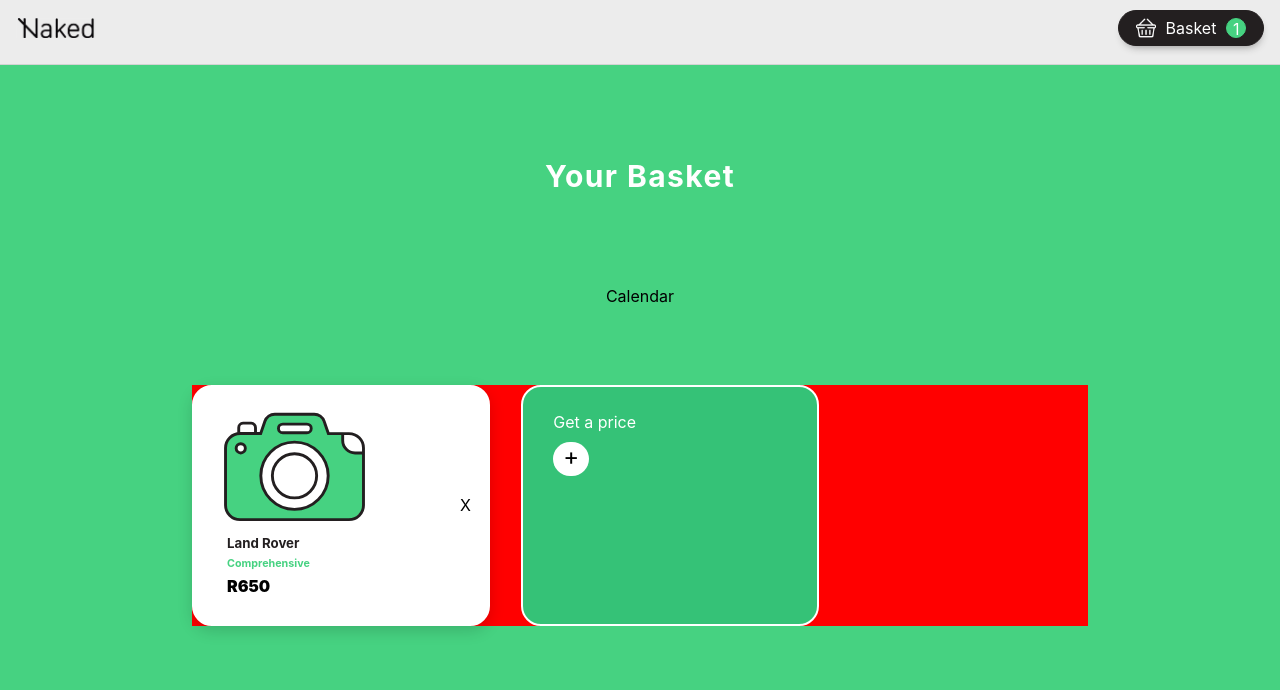
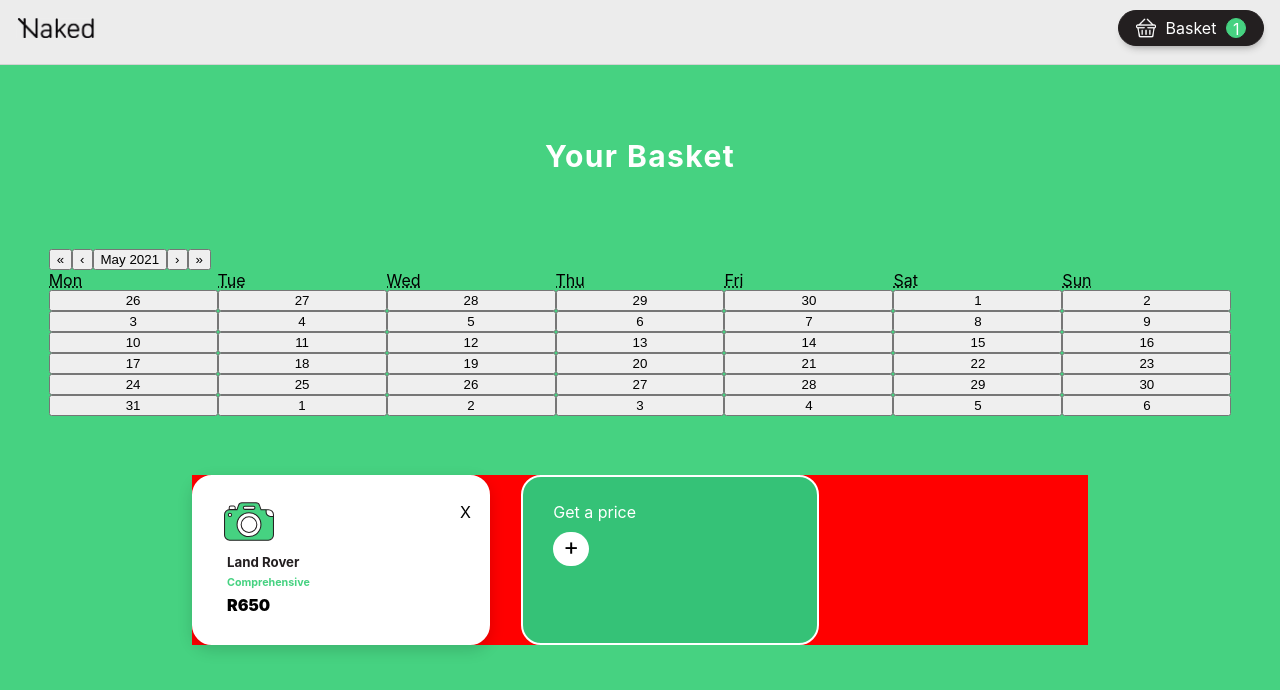
Before and after one commit to Plazmodium/NakedAssesment, a React (Create React App) app: page /basket in a window 1280 px wide. Shown: the top 690 px of the page. Built offline with nearby package versions, Linux system fonts and the light colour scheme.

Commit message:
feature(basket): creating calendar

```diff
--- a/package.json
+++ b/package.json
@@ -7,6 +7,7 @@
     "@testing-library/react": "^11.2.7",
     "@testing-library/user-event": "^12.8.3",
     "react": "^17.0.2",
+    "react-date-picker": "^8.1.1",
     "react-dom": "^17.0.2",
     "react-router-dom": "^5.2.0",
     "react-scripts": "4.0.3",
--- a/src/features/basket/basked.component.js
+++ b/src/features/basket/basked.component.js
@@ -1,16 +1,25 @@
 import './basket.component.css';
+import Calendar from 'react-calendar';
+import React, { useState } from 'react';
 import { useHistory } from 'react-router-dom';
 import NavBar from '../../shared/components/navbar/navbar.component';
 import ItemComponent from '../../shared/components/item/item.component';
 
 export default function BasketComponent() {
+	const [dateValue, setDateValue] = useState(new Date());
+
+	function c() {
+		console.log(dateValue);
+	}
 	return (
 		<div>
 			<NavBar></NavBar>
 			<div class="basket-container">
 				<div class="data-container">
 					<h2 class="basket-title">Your Basket</h2>
-					<div>Calendar</div>
+					<div onClick={c}>
+						<Calendar onChange={setDateValue} value={dateValue} />
+					</div>
 					<div class="item-collection-container">
 						<ItemComponent></ItemComponent>
 					</div>
--- a/src/shared/components/item/item.component.css
+++ b/src/shared/components/item/item.component.css
@@ -25,9 +25,9 @@
 }
 
 .delete {
+	display: flex;
+	justify-content: flex-end;
 	position: fixed;
-	justify-content: flex-end;
-	bottom: 285px;
 	left: 460px;
 	cursor: pointer;
 }
--- a/src/shared/components/item/item.component.js
+++ b/src/shared/components/item/item.component.js
@@ -15,12 +15,12 @@
 		return (
 			<div class="product-component-container">
 				<div class="products">
-					<img src={ItemIcon} alt="" width="141px" class="product-icon" />
+					<div class="delete">X</div>
+					<img src={ItemIcon} alt="" width="50px" class="product-icon" />
 					<h5 class="item-name">Land Rover</h5>
 					<h6 class="item-description">Comprehensive</h6>
 					<h7 class="price-description">R650</h7>
 				</div>
-				<div class="delete">X</div>
 			</div>
 		);
 	}
```
Also changed, not shown: 1 other file (tests, documents, lock files or other folders).
